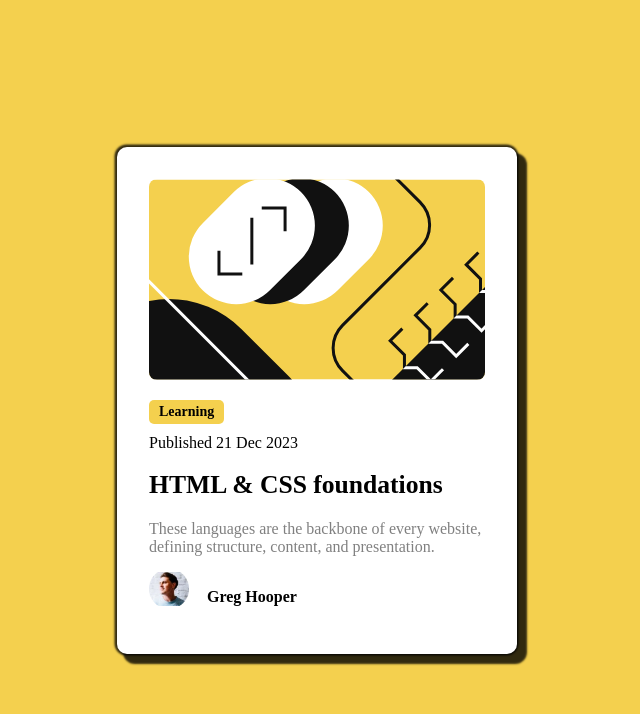
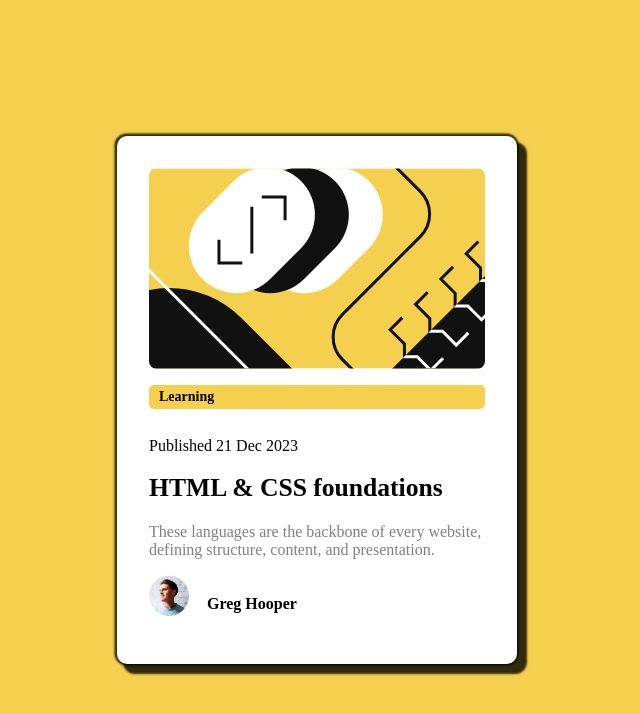
Before and after one commit to jsCodingNerd/blog-preview-card-main, a plain HTML site: page index.html in a window 1280 px wide. Shown: the whole page, without its empty margins (323-963 px from the left). Drawn offline with Linux system fonts and the light colour scheme.

Commit message:
dont know what I changed

```diff
--- a/style/style.css
+++ b/style/style.css
@@ -16,6 +16,8 @@ body{
 }
 
 .card{
+    display: flex;
+    flex-direction: column;
     background: white;
     height: auto;
     max-width: 400px;
@@ -24,13 +26,14 @@ body{
     box-shadow: 8px 8px 2px 2px  rgba(0, 0, 0, 0.8),
     -0.5px -0.5px 2px 2px  rgba(0, 0, 0, 0.8);
     border-radius: 10px;
-    justify-content: center;
-    align-items: center;
+    /*justify-content: center;
+    align-items: center;*/
+    text-align: left;
 }
 
 .card img{
     max-width: 100%;
-    height: ba;
+    height: auto;
     border-radius: 8px;
     margin-bottom: 1rem;
 }
```
